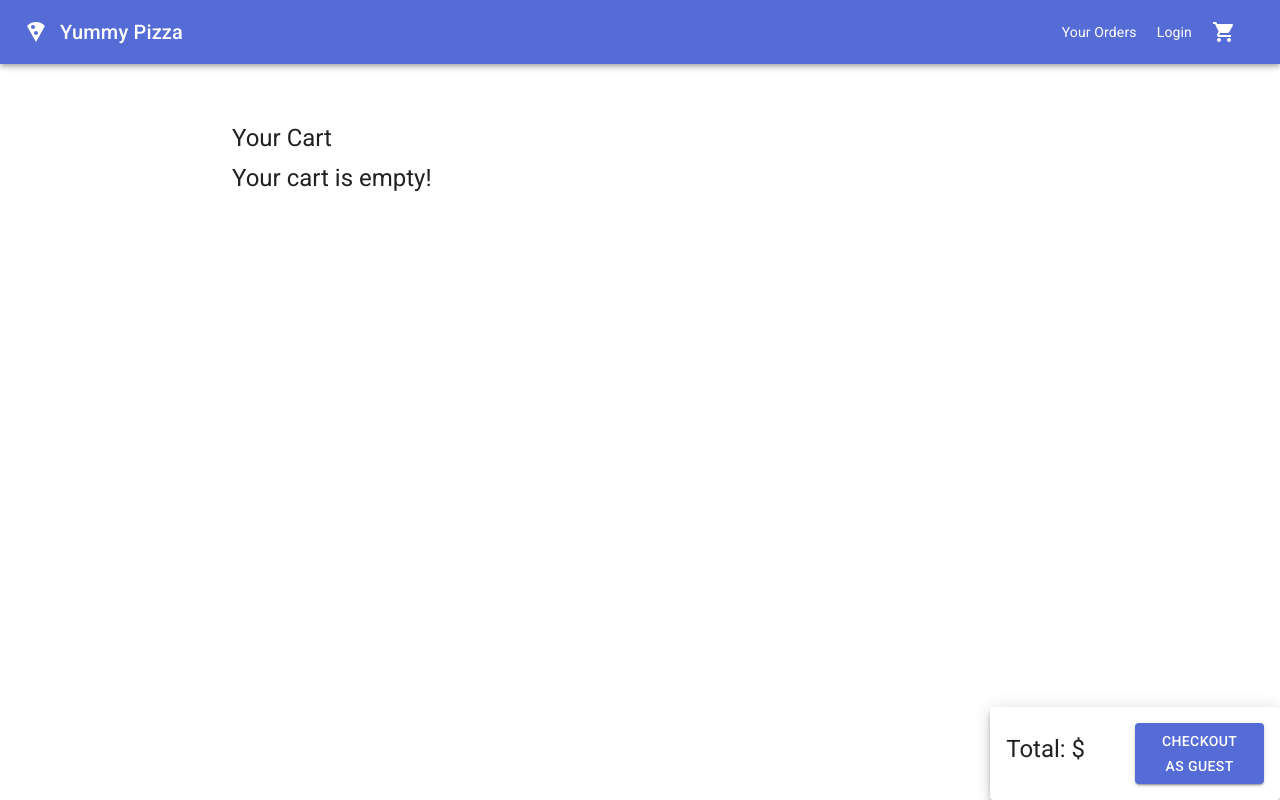
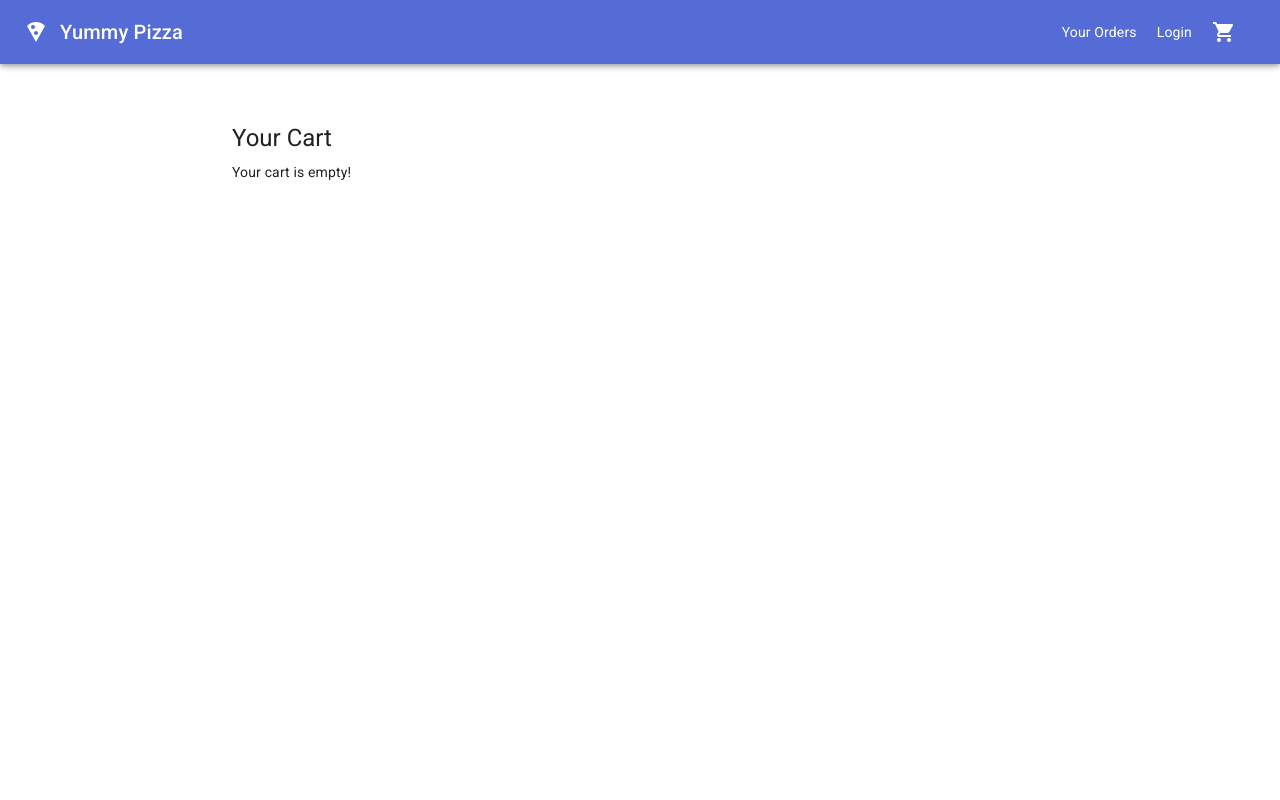
Before and after one commit to krismp/yummy-pizza-frontend, a Next.js app: page /cart in a window 1280 px wide. Built offline with nearby package versions, Linux system fonts and the light colour scheme.

Commit message:
Hide checkout page when cart is empty

```diff
--- a/pages/cart.js
+++ b/pages/cart.js
@@ -114,13 +114,13 @@ export function CartPage(props) {
                 onDeleteItem={handleDeleteCartItem}
               />
             );
-          }) : (loading ? <CircularProgress/> : <Typography gutterBottom variant="h5" component="h2">
+          }) : (loading ? <CircularProgress/> : <Typography gutterBottom variant="small" component="p">
             Your cart is empty!
           </Typography>)
         }
       </Grid>
     </Grid>
-    <TotalCartPrice elevation={6}>
+    {cart.cart_items.length > 0 && <TotalCartPrice elevation={6}>
       <Grid container direction="row" justify="center" alignItems="center">
         <Grid item xs={6}>
           <Typography gutterBottom variant="h5" component="h2">
@@ -133,7 +133,7 @@ export function CartPage(props) {
           </Button>
         </Grid>
       </Grid>
-    </TotalCartPrice>
+    </TotalCartPrice>}
   </Layout>;
 }
 
```
